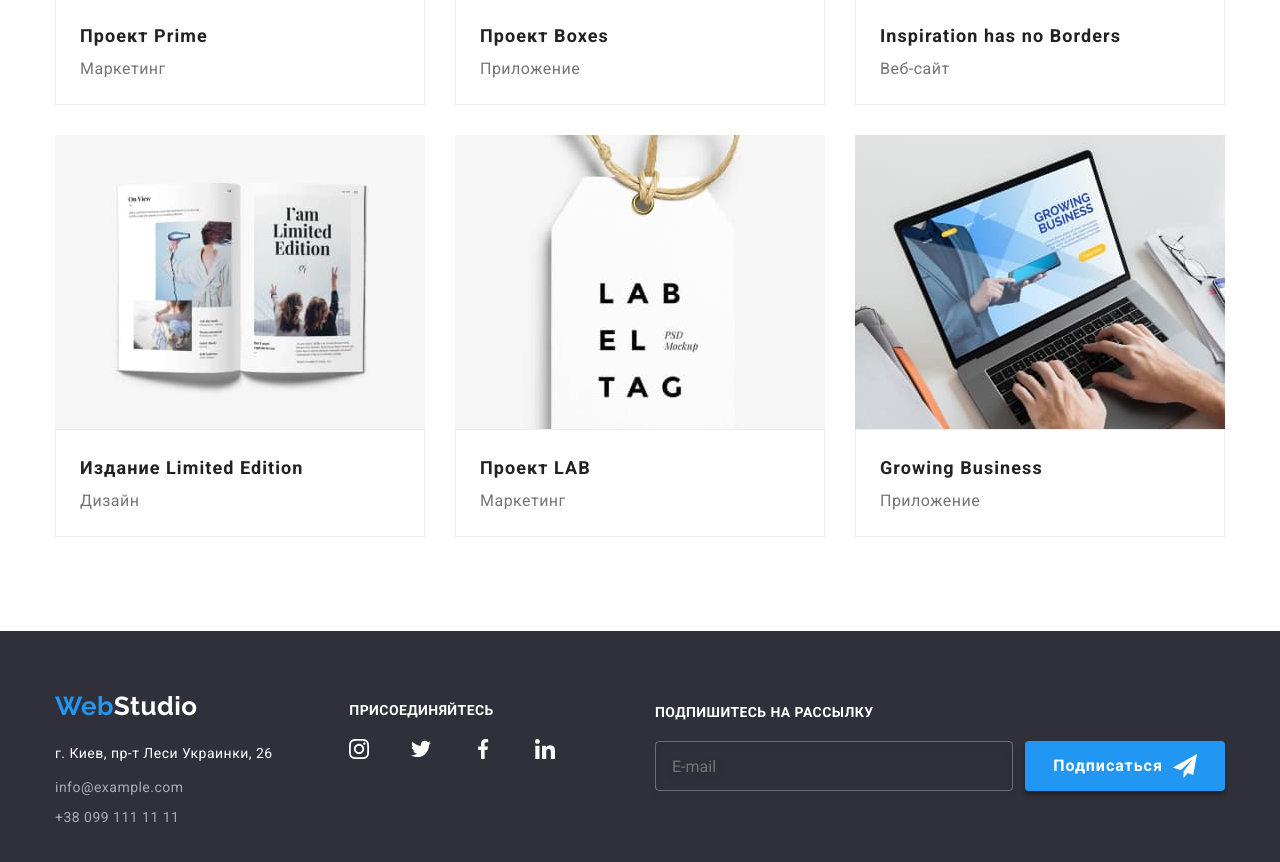
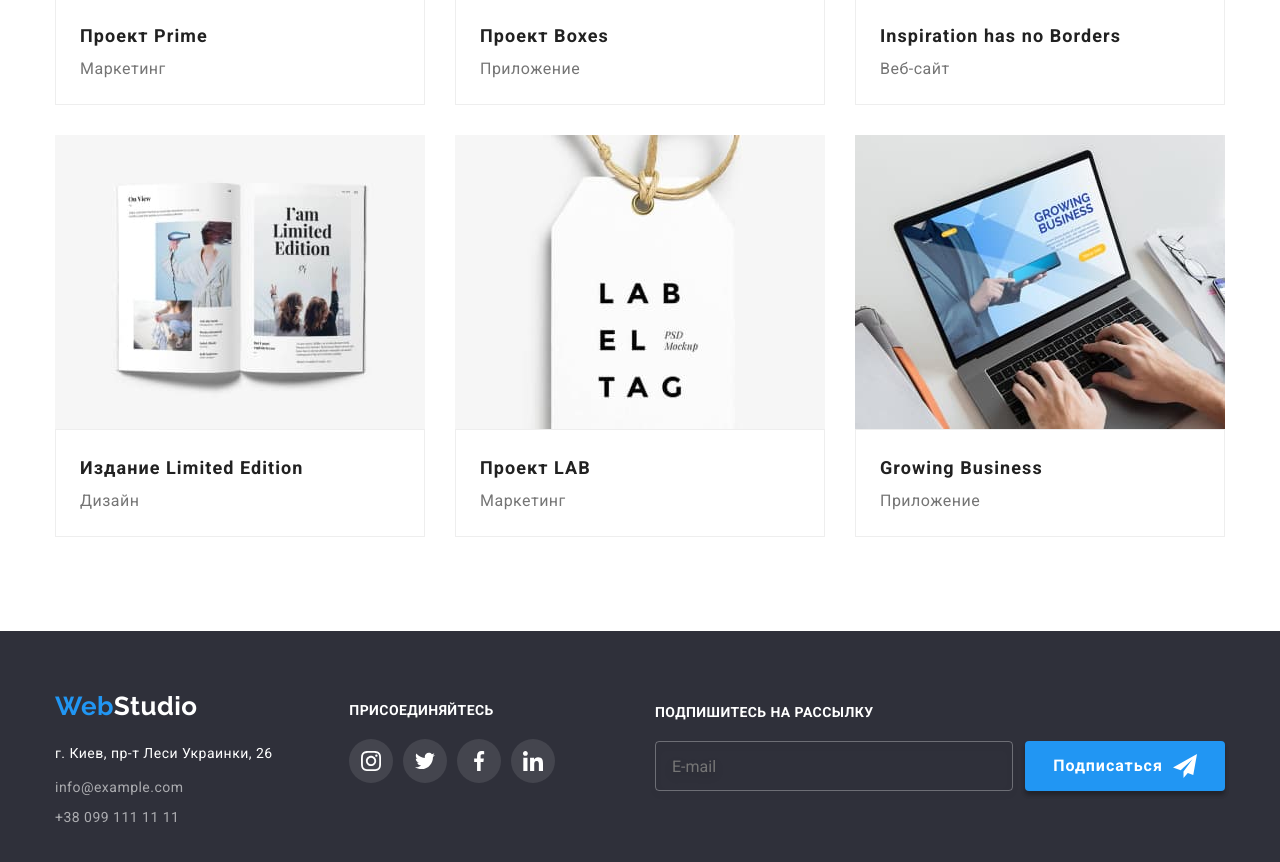
Before and after one commit to OlenkaVoitsekhivska/goit-markup-hw-07, a plain HTML site: page portfolio.html in a window 1280 px wide. Shown: the part 996-1858 px from the top of the page. Drawn offline with nearby package versions, Linux system fonts and the light colour scheme.

Commit message:
footer complete

```diff
--- a/portfolio.html
+++ b/portfolio.html
@@ -189,24 +189,23 @@
 
             <div class="footer-socials">
               <p class="socials-footer__text">присоединяйтесь</p>
-              <ul class="socials-list footer">
-                <li class="socials-footer__item">
-                  <a href="" class="social-link"><svg width="20" height="20" class="icon-social">
+                      <ul class="socials-list">
+                        <li class="social-list__item">
+                          <a href="" class="social-list__link"><svg width="20" height="20" class="icon-social">
                               <use href="./images/icons.svg#icon-instagram-2"></use>
                             </svg></a>
                         </li>
-                <li class="socials-footer__item">
-                  <a href="" class="social-link"><svg width="20" height="20" class="icon-social">
+                        <li class="social-list__item">
+                          <a href="" class="social-list__link"><svg width="20" height="20" class="icon-social">
                               <use href="./images/icons.svg#icon-twitter-1"></use>
                             </svg></a>
                         </li>
-                <li class="socials-footer__item">
-                  <a href="" class="social-link"><svg width="20" height="20" class="icon-social">
+                        <li class="social-list__item">
+                          <a href="" class="social-list__link"><svg width="20" height="20" class="icon-social">
                               <use href="./images/icons.svg#icon-facebook-1"></use>
                             </svg></a>
                         </li>
-                <li class="socials-footer__item"> <a href="" class="social-link"><svg width="20" height="20"
-                      class="icon-social">
+                        <li class="social-list__item"> <a href="" class="social-list__link"><svg width="20" height="20" class="icon-social">
                               <use href="./images/icons.svg#icon-linkedin-1"></use>
                             </svg></a>
                         </li>
--- /dev/null
+++ b/sass/base/_socials-placeholder.scss
@@ -0,0 +1,10 @@
+%social__media {
+  width: 44px;
+  height: 44px;
+
+  padding: 12px;
+  border-radius: 50%;
+
+  transition: background-color 250ms cubic-bezier(0.4, 0, 0.2, 1),
+    fill 250ms cubic-bezier(0.4, 0, 0.2, 1);
+}
--- a/sass/layout/_footer.scss
+++ b/sass/layout/_footer.scss
@@ -57,23 +57,31 @@
 .socials-footer__text {
   margin-bottom: 20px;
   text-transform: uppercase;
+
   font-weight: 700;
   font-size: 14px;
   line-height: 1.14;
   letter-spacing: 0.03em;
   color: getColor('white');
 }
-.socials-footer .socials-footer .social-link {
+.footer-socials {
+  .socials-list {
+    margin-top: 0;
+    padding: 0;
+    display: flex;
+    justify-content: space-between;
+  }
+}
+.footer-socials .social-list__link {
+  @extend %social__media;
   background-color: rgba(255, 255, 255, 0.1);
+  margin-right: 10px;
+  &:hover,
+  &:focus,
+  &:active {
+    background-color: getColor('blue');
+  }
+  .icon-social {
+    fill: getColor('white');
+  }
 }
-.socials-list.footer .icon-social {
-  fill: getColor('white');
-}
-.socials-footer .social-link:hover,
-.socials-footer .social-link:focus {
-  background-color: getColor('blue');
-}
-.socials-list.footer {
-  margin: 0;
-  padding: 0;
-}
--- a/sass/main.scss
+++ b/sass/main.scss
@@ -8,6 +8,7 @@
 @import './layout/partners';
 @import './base/modal';
 @import './layout/footer';
+@import './base/socials-placeholder';
 @import './base/subscription';
 // PORTFOLIO CHUNKS
 
```
Also changed, not shown: index.html (+8 -8 lines), css/main.css, css/main.min.css, 2 other files. Lines whose indentation alone changed are shown as unchanged.
